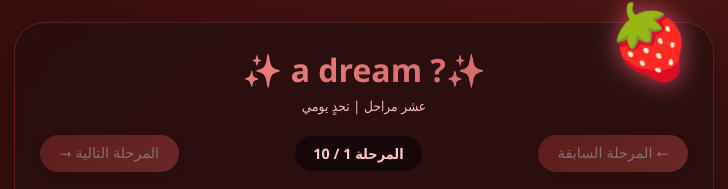
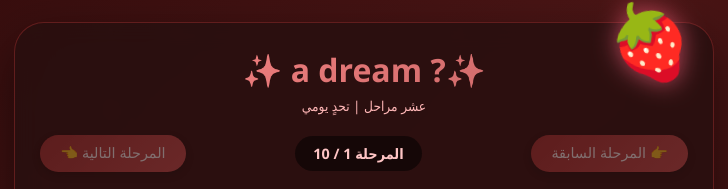
Before and after one commit to m3qi/Something-, a website: page public/index.html in a window 1280 px wide. Shown: the part 133-322 px from the top of the page, 276-1004 px from the left. Drawn offline with Linux system fonts and the light colour scheme; no server answers.

Commit message:
Update index.html

```diff
--- a/public/index.html
+++ b/public/index.html
@@ -15,9 +15,9 @@
         <p class="subtitle">عشر مراحل | تحدٍ يومي</p>
 
         <div class="navigation-buttons">
-            <button id="prev-stage-btn" class="nav-btn" disabled>⭠ المرحلة السابقة</button>
+            <button id="prev-stage-btn" class="nav-btn" disabled>👉 المرحلة السابقة</button>
             <span id="stage-indicator">المرحلة <span id="stage-number">1</span> / 10</span>
-            <button id="next-stage-btn" class="nav-btn" disabled>المرحلة التالية ⭢</button>
+            <button id="next-stage-btn" class="nav-btn" disabled>المرحلة التالية 👈</button>
         </div>
 
         <div id="countdown-container" style="display: none;">
```
